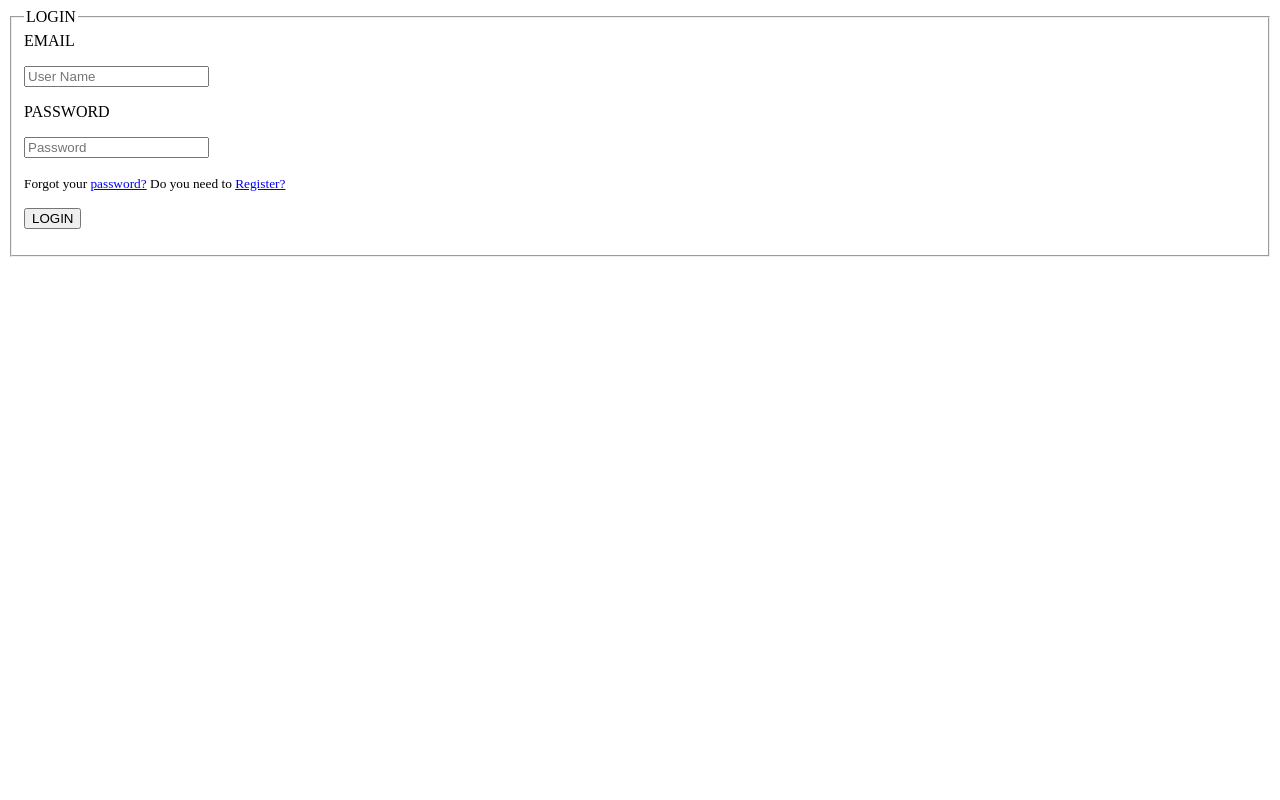
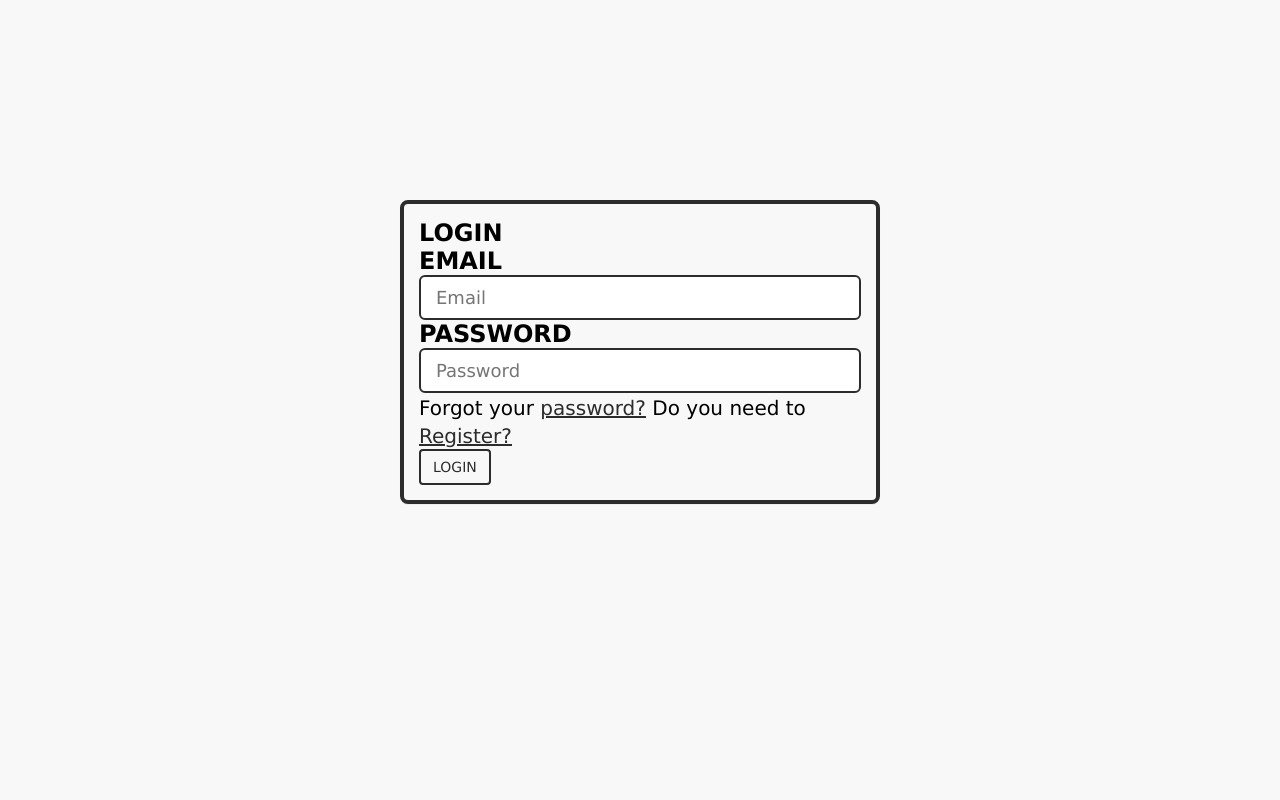
Before and after one commit to jredd/gwiz-backend, a Django app: page /accounts/login/ in a window 1280 px wide. Run offline with Django 3.2, Linux system fonts and the light colour scheme; parts of the project's set-up code (start-up, migrations or seed data) failed here and were passed over.

Commit message:
stylying the login screen and added the flex grid to the site as well

```diff
--- /dev/null
+++ b/gwiz/static/css/main.css
@@ -0,0 +1,132 @@
+* {
+  margin: 0;
+  padding: 0;
+  -webkit-box-sizing: border-box;
+  -moz-box-sizing: border-box;
+  box-sizing: border-box;
+  font-family: "Lucida Grande", "DejaVu Sans", "Bitstream Vera Sans", Verdana, Arial, sans-serif; }
+
+h1, h2, h3, legend, label, button {
+  font-style: normal;
+  font-weight: 800; }
+
+h4, h5, h6 {
+  font-weight: 800; }
+
+p, a, span {
+  font-style: normal;
+  font-weight: 400; }
+
+.wrapper {
+  width: 100%;
+  background: #f8f8f8;
+  overflow: auto; }
+
+main {
+  width: 100%;
+  height: 100vh; }
+
+.form-control {
+  display: block;
+  width: 100%;
+  height: 34px;
+  padding: 6px 12px;
+  font-size: 14px;
+  line-height: 1.42857143em;
+  color: #555;
+  background-color: #fff;
+  background-image: none;
+  border: 2px solid #2c2c2c;
+  /* border-radius: 4px; */
+  /* -webkit-box-shadow: inset 0 1px 1px rgba(0,0,0,.075); */
+  /* box-shadow: inset 0 1px 1px rgba(0,0,0,.075); */
+  /* -webkit-transition: border-color ease-in-out .15s,box-shadow ease-in-out .15s; */
+  /* transition: border-color ease-in-out .15s,box-shadow ease-in-out .15s; */ }
+
+.input-group-addon, .input-group-btn, .input-group .form-control {
+  display: table-cell; }
+
+.input-group .form-control {
+  position: relative;
+  z-index: 2;
+  float: left;
+  width: 100%;
+  margin-bottom: 0; }
+
+.input-lg {
+  height: 45px;
+  padding: 10px 15px;
+  font-size: .75em;
+  line-height: 1.33;
+  border-radius: 6px; }
+
+.top-buffer {
+  margin-top: 200px; }
+
+@-webkit-keyframes fadi {
+  0% {
+    opacity: 0; }
+
+  100% {
+    opacity: 1; } }
+@-moz-keyframes fadi {
+  0% {
+    opacity: 0; }
+
+  100% {
+    opacity: 1; } }
+.panel {
+  margin-bottom: 20px;
+  background-color: #f8f8f8;
+  -webkit-box-shadow: 0 1px 1px rgba(0, 0, 0, 0.05);
+  box-shadow: 0 1px 1px rgba(0, 0, 0, 0.05); }
+
+fieldset {
+  min-width: 0;
+  padding: 0;
+  margin: 0;
+  border: 0; }
+
+.panel_authentication {
+  padding: 15px;
+  margin: auto 0;
+  font-size: 1.5em;
+  border-radius: 8px;
+  border: 4px #2c2c2c solid; }
+  .panel_authentication a {
+    color: #2c2c2c; }
+  .panel_authentication button {
+    margin: auto 0; }
+  .panel_authentication .login_failure {
+    -webkit-animation: fadi 2s 1;
+    -moz-animation: fadi 2s 1; }
+
+.btn {
+  display: inline-block;
+  padding: 6px 12px;
+  margin: 7px 0;
+  font-size: 14px;
+  font-weight: normal;
+  line-height: 1.42857143;
+  outline: 0;
+  text-align: center;
+  white-space: nowrap;
+  vertical-align: middle;
+  cursor: pointer;
+  -webkit-user-select: none;
+  -moz-user-select: none;
+  -ms-user-select: none;
+  user-select: none;
+  background-image: none;
+  border: 2px #2c2c2c solid;
+  border-radius: 4px; }
+
+.btn-grey {
+  background: #f8f8f8;
+  color: #2c2c2c; }
+  .btn-grey:hover {
+    background: #2c2c2c;
+    color: #f8f8f8; }
+  .btn-grey:active {
+    background: #f8f8f8;
+    color: #303030; }
--- /dev/null
+++ b/gwiz/static/css/main.scss
@@ -0,0 +1,188 @@
+$charcoal: #2c2c2c;
+$charcoal_light: lighten($charcoal, 1.5%);
+$dark_charcoal: darken($charcoal, 8%);
+$red: #991c1f;
+$red_lighten: lighten($red, 15%);;
+$tan: #e3dec5;
+$tan_dark: darken($tan, 8%);
+$tan_med_dark: darken($tan, 5%);
+$light_tan: lighten($tan, 1.5%);
+$white: #f8f8f8;
+$white_light: lighten($white, 3%);;
+$white_med_dark: darken($white, 8%);;
+$white_dark: darken($white, 12%);;
+$grey: #bfbfbf;
+$grey_med_dark: #8c8c8c;
+$grey_dark: #595959;
+$blue: #3B52A3;
+
+*{
+  margin: 0;
+  padding: 0;
+  -webkit-box-sizing: border-box;
+  -moz-box-sizing: border-box;
+  box-sizing: border-box;
+  font-family: "Lucida Grande", "DejaVu Sans", "Bitstream Vera Sans", Verdana, Arial, sans-serif;
+}
+a{
+}
+h1, h2, h3, legend, label, button {
+  font-style: normal;
+  font-weight: 800;
+}
+h4, h5, h6 {
+  font-weight: 800;
+}
+p, a, span {
+  font-style: normal;
+  font-weight: 400;
+}
+
+.wrapper {
+  width: 100%;
+  background: $white;
+  overflow: auto;
+}
+main {
+  width: 100%;
+  height: 100vh;
+
+}
+
+.form-control {
+  display: block;
+  width: 100%;
+  height: 34px;
+  padding: 6px 12px;
+  font-size: 14px;
+  line-height: 1.42857143em;
+  color: #555;
+  background-color: #fff;
+  background-image: none;
+  border: 2px solid $charcoal;
+  /* border-radius: 4px; */
+  /* -webkit-box-shadow: inset 0 1px 1px rgba(0,0,0,.075); */
+  /* box-shadow: inset 0 1px 1px rgba(0,0,0,.075); */
+  /* -webkit-transition: border-color ease-in-out .15s,box-shadow ease-in-out .15s; */
+  /* transition: border-color ease-in-out .15s,box-shadow ease-in-out .15s; */
+}
+
+.input-group-addon, .input-group-btn, .input-group .form-control {
+display: table-cell;
+}
+
+.input-group .form-control {
+  position: relative;
+  z-index: 2;
+  float: left;
+  width: 100%;
+  margin-bottom: 0;
+}
+
+.input-lg {
+  height: 45px;
+  padding: 10px 15px;
+  font-size: .75em;
+  line-height: 1.33;
+  border-radius: 6px;
+}
+
+.top-buffer {
+  margin-top: 200px;
+}
+
+@-webkit-keyframes fadi {
+    0%   { opacity: 0; }
+    100% { opacity: 1; }
+}
+@-moz-keyframes fadi {
+    0%   { opacity: 0; }
+    100% { opacity: 1; }
+}
+
+.panel {
+  margin-bottom: 20px;
+  background-color: $white;
+  -webkit-box-shadow: 0 1px 1px rgba(0,0,0,.05);
+  box-shadow: 0 1px 1px rgba(0,0,0,.05);
+
+
+}
+
+fieldset {
+min-width: 0;
+padding: 0;
+margin: 0;
+border: 0;
+}
+
+.panel_authentication {
+  padding: 15px;
+  margin: auto 0;
+  font-size: 1.5em;
+  border-radius: 8px;
+  border: 4px $charcoal solid;
+  a {
+    color: $charcoal;
+  }
+  button {
+    margin: auto 0;
+  }
+
+  .login_failure {
+//    color: $red_lighten;
+    -webkit-animation: fadi 2s 1;
+    -moz-animation: fadi 2s 1;
+}
+//  .error_list ul, .error_list {
+//    list-style: none;
+//    color: red;
+//    margin-top: -15px;
+//    -webkit-animation: fadi 1s 1;
+//    -moz-animation: fadi 1s 1;
+//  }
+}
+//.error_list {
+//    list-style: none;
+////    color: $red_lighten;
+//    margin-top: -15px;
+//    -webkit-animation: fadi 1s 1;
+//    -moz-animation: fadi 1s 1;
+//  }
+
+.btn {
+  display: inline-block;
+  padding: 6px 12px;
+  margin: 7px 0;
+  font-size: 14px;
+  font-weight: normal;
+  line-height: 1.42857143;
+  outline: 0;
+  text-align: center;
+  white-space: nowrap;
+  vertical-align: middle;
+  cursor: pointer;
+  -webkit-user-select: none;
+  -moz-user-select: none;
+  -ms-user-select: none;
+  user-select: none;
+  background-image: none;
+  border: 2px $charcoal solid;
+  border-radius: 4px;
+}
+
+.btn-grey {
+  background: $white;
+  color: $charcoal;
+//  box-shadow: 0 5px 0 $white_med_dark;
+  &:hover {
+    background: $charcoal;
+    color: $white;
+//    box-shadow: 0 5px 0 $charcoal_light;
+  }
+  &:active {
+    background: $white;
+    color: $charcoal_light;
+//    box-shadow: 0 5px 0 $white_light;
+  }
+}
--- a/gwiz/templates/base.html
+++ b/gwiz/templates/base.html
@@ -3,17 +3,19 @@
 <html>
 <head>
     <title>{% block title %}BASE TEMPLATE{% endblock title %}</title>
+    <link rel="stylesheet" type="text/css" href="{{ STATIC_URL }}css/main.css"/>
+    <link rel="stylesheet" type="text/css" href="{{ STATIC_URL }}css/flex.min.css"/>
 
 {#    <link rel="shortcut icon"  href="{{ STATIC_URL }}img/favicon.ico" />#}
 
 </head>
 <body>
 <div class="wrapper">
-    <div class="container">
+    <main class="auto-margin no-float">
         {% block content %}
 
         {% endblock content %}
-    </div>
+    </main>
 </div>
     <!-- -----SCRIPTS----- -->
     <script type="text/javascript" src="{{STATIC_URL}}js/libs/jquery-1.11.2.min.js"></script>
--- a/gwiz/templates/registration/login.html
+++ b/gwiz/templates/registration/login.html
@@ -1,13 +1,13 @@
 {% extends "base.html" %}
 
-{% block title %}Redd Login{% endblock %}
+{% block title %}Gwiz Admin Login{% endblock %}
 
 {% block nav %}{% endblock nav %}
 
 {% block content %}
-<div class="row">
-    <div class="col-md-4 col-md-offset-4 panel panel-default authentication_panel">
-        <form class="margin-base-vertical" method="post" action="{% url 'django.contrib.auth.views.login' %}">
+    <div class="row top-buffer">
+        <div class="col-9 auto-margin no-float panel panel-default panel_authentication">
+            <form class="" method="post" action="{% url 'django.contrib.auth.views.login' %}">
                 {% csrf_token %}
                 <fieldset>
                     <legend>LOGIN</legend>
@@ -18,25 +18,21 @@
                         <label>EMAIL</label>
                          <p class="input-group text-center ">
                             <span class="input-group-addon glyphicon glyphicon-user"><span class="icon-envelope"></span></span>
-                    <input type="text" class="form-control input-lg" id="id_username" name="username" placeholder="User Name" required/>
+                            <input type="text" class="form-control input-lg" id="id_username" name="username" placeholder="Email" required/>
                         </p>
                     </div>
                     <div class="form-group">
                         <label>PASSWORD</label>
                          <p class="input-group text-center">
-{#                    <span class="input-group-addon glyphicon glyphicon-cog"><span class="icon-envelope"></span></span>#}
                             <span class="input-group-addon glyphicon glyphicon-lock"><span class="icon-envelope"></span></span>
                             <input type="password" class="form-control input-lg" id="id_password" name="password" placeholder="Password" required/>
                         </p>
                         <small class="login_link">Forgot your <a href="{% url 'password_reset' %}">password?</a>
                             Do you need to <a href="{% url 'register' %}">Register?</a> </small>
                     </div>
-            <p class="text-center">
-                <button type="submit" class="btn btn-sister-tan btn-lg">LOGIN</button>
-            </p>
-{#            <input type="hidden" name="next" value="{{ next }}" />#}
+                    <button type="submit" class="btn btn-grey">LOGIN</button>
                 </fieldset>
             </form>
         </div><!-- //col -->
-</div><!-- //row -->
+    </div>
 {% endblock %}
```
Also changed, not shown: gwiz/static/css/flex.min.css (added). Lines whose indentation alone changed are shown as unchanged.
